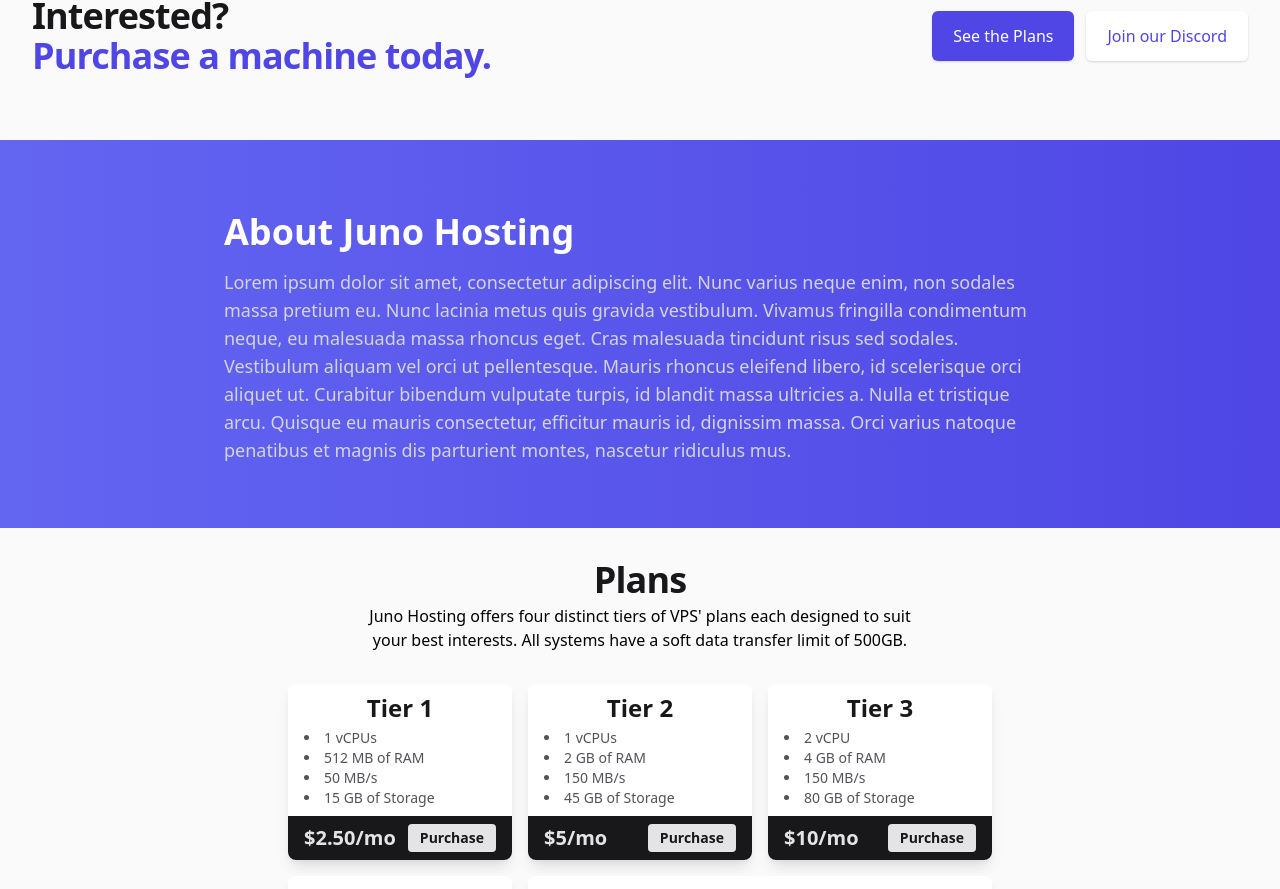
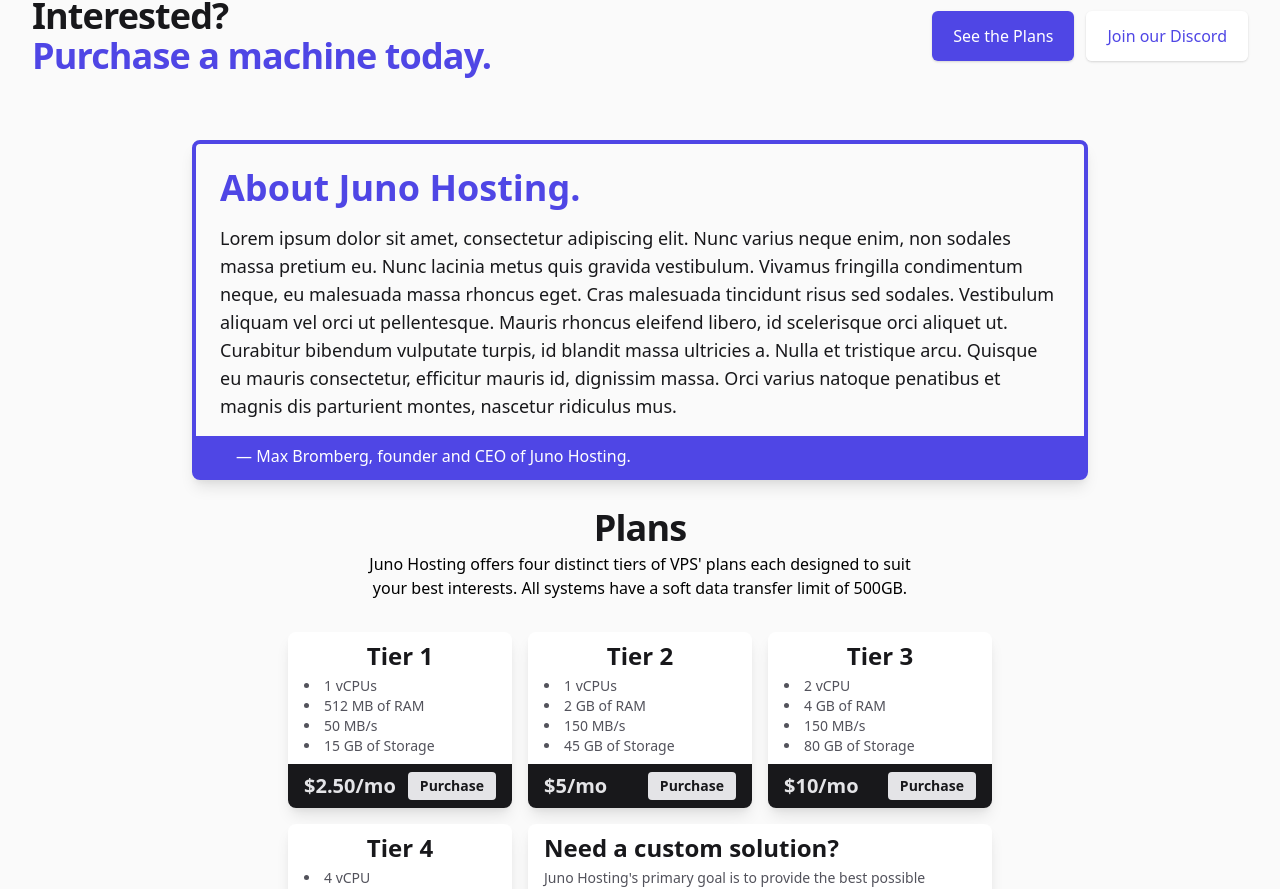
Before and after one commit to junodevs/junohosting.net, a Next.js app: page / in a window 1280 px wide. Shown: the part 826-1715 px from the top of the page. Built offline with nearby package versions, Linux system fonts and the light colour scheme; what @tailwindcss/typography would draw is missing.

Commit message:
refactor(components/index): make about us section look good

```diff
--- a/pages/index.tsx
+++ b/pages/index.tsx
@@ -116,16 +116,15 @@
         </div>
       </section>
       <CallToAction to="#plans" />
-      <section
-        id="about-us"
-        className="bg-gradient-to-r from-indigo-500 to-indigo-600 mb-8"
-      >
-        <div className="max-w-4xl mx-auto py-16 px-4 sm:px-6 lg:px-8">
-          <div>
-            <h2 className="mt-2 text-4xl font-bold font-display text-white">
-              About Juno Hosting
+      <section id="about-us">
+        <div
+          className="max-w-4xl rounded-lg mx-auto bg-transparent border-4 border-indigo-600 shadow-lg mb-7"
+        >
+          <div className="text-indigo-600 py-4 px-6">
+            <h2 className="mt-2 text-4xl font-bold font-display">
+              About Juno Hosting.
             </h2>
-            <p className="mt-4 text-lg text-gray-300">
+            <p className="mt-4 text-lg text-gray-900">
               Lorem ipsum dolor sit amet, consectetur adipiscing elit. Nunc
               varius neque enim, non sodales massa pretium eu. Nunc lacinia
               metus quis gravida vestibulum. Vivamus fringilla condimentum
@@ -137,6 +136,11 @@
               mauris id, dignissim massa. Orci varius natoque penatibus et
               magnis dis parturient montes, nascetur ridiculus mus.
             </p>
+          </div>
+          <div className="bg-indigo-600 text-white">
+            <div className="py-2 ml-4 px-6">
+              &mdash; Max Bromberg, founder and CEO of Juno Hosting.
+            </div>
           </div>
         </div>
       </section>
```
